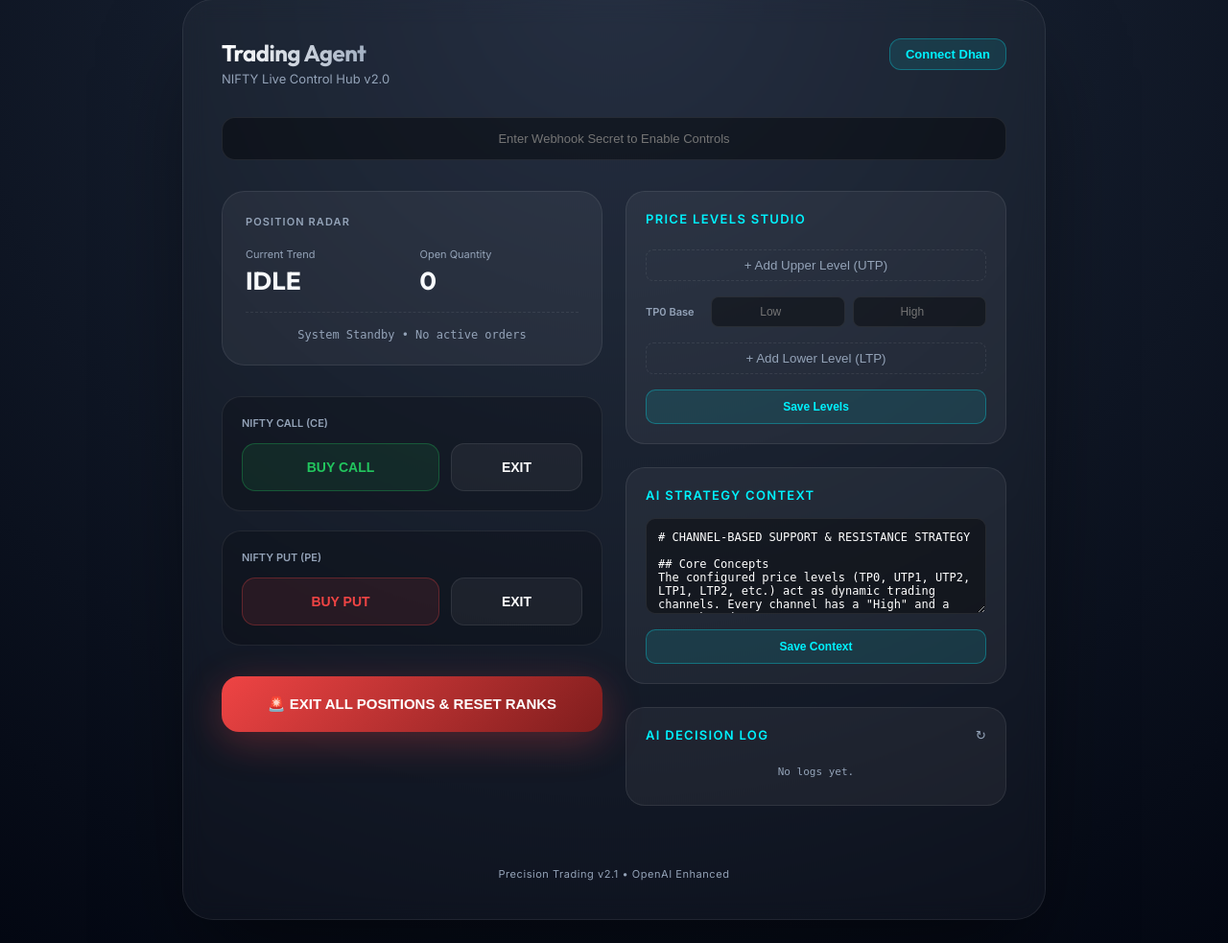
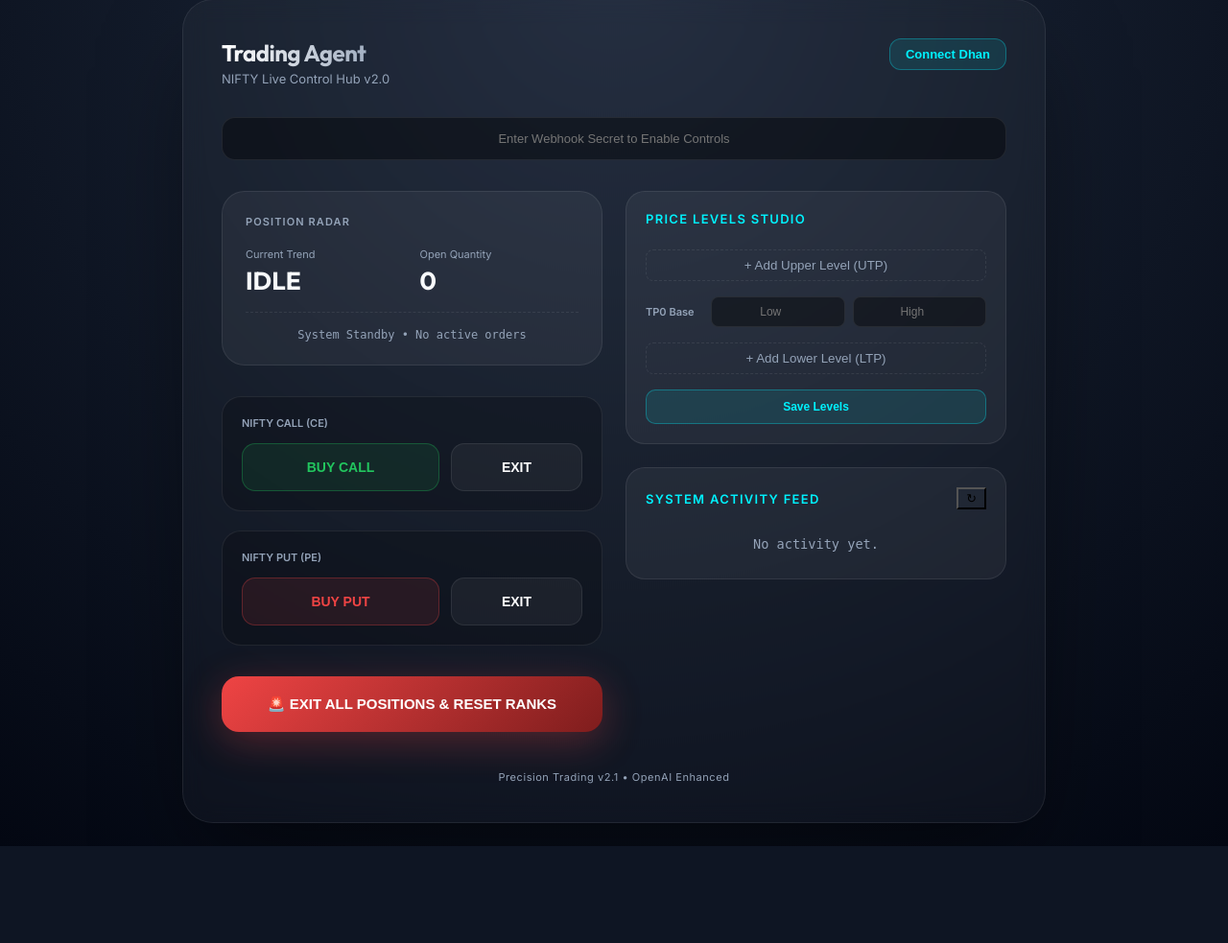
Before and after one commit to Sreekanth1995/TradingAgent, a Flask app: page / in a window 1280 px wide. Shown: the part 25-1008 px from the top of the page at 96% size. After the commit the page ends 907 px from the top, so only its background shows below. Run offline with Flask 3, Linux system fonts and the light colour scheme.

Commit message:
feat: Add System Activity Feed, fix live native open position strike logic, remove unused AI context UI

```diff
--- a/server.py
+++ b/server.py
@@ -6,6 +6,8 @@ from flask import Flask, request, jsonify, render_template
 from dotenv import load_dotenv
 from ranking_engine import RankingEngine
 from broker_dhan import DhanClient
+from collections import deque
+from datetime import datetime
 
 # Load Environment Variables
 load_dotenv()
@@ -20,6 +22,9 @@ logger = logging.getLogger(__name__)
 
 app = Flask(__name__)
 app.config["TEMPLATES_AUTO_RELOAD"] = True
+
+# Live Activity Feed using deque (Thread-safe memory buffer)
+activity_logs = deque(maxlen=50)
 
 # Initialize Components with graceful error handling
 broker = None
@@ -174,15 +179,21 @@ def webhook():
 
             # Apply Feeling API Logic
             if feeling == 'BUY' and transaction_type == 'S':
-                logger.info(f"Ignored 'S' signal for {underlying} on {timeframe}m due to state feeling '{feeling}'")
+                msg = f"Ignored 'S' signal for {underlying} on {timeframe}m due to state feeling '{feeling}'"
+                logger.info(msg)
+                activity_logs.appendleft(f"[{datetime.now().strftime('%H:%M:%S')}] 🛑 {msg}")
                 results.append({"action": "IGNORED_DUE_TO_FEELING", "reason": f"State feeling is {feeling}, ignored S signal"})
                 continue
             if feeling == 'SELL' and transaction_type == 'B':
-                logger.info(f"Ignored 'B' signal for {underlying} on {timeframe}m due to state feeling '{feeling}'")
+                msg = f"Ignored 'B' signal for {underlying} on {timeframe}m due to state feeling '{feeling}'"
+                logger.info(msg)
+                activity_logs.appendleft(f"[{datetime.now().strftime('%H:%M:%S')}] 🛑 {msg}")
                 results.append({"action": "IGNORED_DUE_TO_FEELING", "reason": f"State feeling is {feeling}, ignored B signal"})
                 continue
 
-            logger.info(f"Received Signal: {transaction_type} for {underlying} on {timeframe}m timeframe")
+            msg = f"Received Signal: {transaction_type} for {underlying} on {timeframe}m timeframe"
+            logger.info(msg)
+            activity_logs.appendleft(f"[{datetime.now().strftime('%H:%M:%S')}] 📡 {msg}")
 
             # 3. Process with Ranking Engine (Index-Based)
             mode = leg.get('mode', data.get('mode', 'regular')).lower()
@@ -253,7 +264,9 @@ def update_feeling():
                 state['feeling'] = feeling
                 engine._set_state(symbol, state)
                 updated.append({"symbol": symbol, "feeling": feeling})
-                logger.info(f"Updated Feeling State for {symbol}: {feeling}")
+                msg = f"Updated Feeling State for {symbol}: {feeling}"
+                logger.info(msg)
+                activity_logs.appendleft(f"[{datetime.now().strftime('%H:%M:%S')}] 🧠 {msg}")
 
         return jsonify({"status": "success", "updated": updated}), 200
     except Exception as e:
@@ -355,6 +368,19 @@ def toggle_side():
     except Exception as e:
         logger.error(f"Toggle Side Error: {e}")
         return jsonify({"status": "error", "message": str(e)}), 500
+
+@app.route('/activity-logs', methods=['POST', 'GET'])
+def get_activity_logs():
+    """
+    Returns the most recent system activity logs (signals received, orders placed, feelings updated).
+    """
+    data = request.get_json(force=True, silent=True) or {}
+    # We still allow fetching logs safely if secrets match, or skip if internal dashboard UI does it passively.
+    # We will enforce secret check to match the existing UI logic.
+    if data and data.get('secret') and data.get('secret') != SECRET:
+        return jsonify({"status": "error", "message": "Unauthorized"}), 401
+
+    return jsonify({"status": "success", "logs": list(activity_logs)}), 200
 
 @app.route('/ui-signal', methods=['POST'])
 def ui_signal():
--- a/templates/index.html
+++ b/templates/index.html
@@ -497,26 +497,6 @@
             color: #000;
         }
 
-        /* AI CONTEXT */
-        .context-area {
-            width: 100%;
-            height: 100px;
-            background: rgba(0, 0, 0, 0.4);
-            border: 1px solid var(--glass-border);
-            border-radius: 10px;
-            padding: 12px;
-            color: #fff;
-            font-size: 12px;
-            font-family: monospace;
-            resize: vertical;
-            margin-bottom: 12px;
-        }
-
-        .context-area:focus {
-            outline: none;
-            border-color: var(--accent);
-        }
-
         /* AI LOGS */
         .ai-log-list {
             max-height: 200px;
@@ -662,51 +642,15 @@
                     <button class="save-btn" onclick="saveLevels()">Save Levels</button>
                 </section>
 
-                <!-- AI STRATEGY CONTEXT -->
+                <!-- ACTIVITY FEED -->
                 <section class="side-card">
-                    <div class="side-card-title">AI Strategy Context</div>
-                    <textarea id="ai-context" class="context-area"
-                        placeholder="Enter system prompt / strategy context for OpenAI signal analysis..."># CHANNEL-BASED SUPPORT & RESISTANCE STRATEGY
-
-## Core Concepts
-The configured price levels (TP0, UTP1, UTP2, LTP1, LTP2, etc.) act as dynamic trading channels. Every channel has a "High" and a "Low" boundary.
-1. **Resistance Rule:** When the price is moving UP, the **Low** level of any channel acts as strict resistance.
-2. **Support Rule:** When the price is falling DOWN, the **High** side of any channel acts as strict support.
-
-## Strict Entry Conditions (Gatekeeping Rules)
-
-### For BULLISH Signals (BUY / CALL Positions)
-The model must ONLY output ALLOW if the current spot price satisfies the following support/breakout condition:
-- The price is **NEAR AND ABOVE** the **High** level of an identified channel (e.g., TP0 High, UTP1 High, UTP2 High, LTP1 High, LTP2 High).
-- *Rationale: The High level is acting as a newly established support base, or the price has cleanly broken out above it.*
-- If a BUY signal is generated while the price is struggling right at or below a channel's **Low** (Resistance), the signal MUST be REJECTED.
-
-### For BEARISH Signals (SELL / PUT Positions)
-The model must ONLY output ALLOW if the current spot price satisfies the following resistance/breakdown condition:
-- The price is **NEAR AND BELOW** the **Low** level of an identified channel (e.g., TP0 Low, UTP1 Low, UTP2 Low, LTP1 Low, LTP2 Low).
-- *Rationale: The Low level is acting as overhead resistance, or the price is breaking down below it.*
-- If a SELL signal is generated while the price is resting right at or above a channel's **High** (Support), the signal MUST be REJECTED.
-
-## AI Evaluation Checklist
-When evaluating the incoming webhook payload, follow these steps strictly:
-1. Identify if the signal is BULLISH (CALL) or BEARISH (PUT).
-2. Look at the Spot Price provided in the signal.
-3. Compare the Spot Price to the closest channel's High and Low levels provided in the Price Levels section.
-4. Check if the Spot Price confirms the logic (e.g., For a CALL, is the price >= Channel High? For a PUT, is the price <= Channel Low?).
-5. Output ALLOW only if the exact criteria are met. Otherwise, output REJECT.</textarea>
-                    <button class="save-btn" onclick="saveContext()">Save Context</button>
-                </section>
-
-                <!-- AI DECISION LOG -->
-                <section class="side-card">
-                    <div class="side-card-title">
-                        AI Decision Log
-                        <button style="background:none;border:none;color:var(--text-secondary);cursor:pointer;"
+                    <div class="side-card-title form-group" style="margin-bottom: 12px; border-bottom: 1px solid var(--border-color); padding-bottom: 8px;">
+                        System Activity Feed
+                        <button class="settings-btn" style="padding: 2px 8px; font-size: 0.8rem; background: var(--border-color);"
                             onclick="refreshAILogs()">↻</button>
                     </div>
-                    <div id="ai-logs" class="ai-log-list">
-                        <div class="ai-log-item" style="color: var(--text-secondary); text-align: center;">No logs yet.
-                        </div>
+                    <div id="ai-logs" class="ai-log-list" style="font-family: monospace; font-size: 0.85rem;">
+                        <div class="ai-log-item" style="color: var(--text-secondary); text-align: center;">No activity yet.</div>
                     </div>
                 </section>
             </div>
@@ -727,7 +671,6 @@ When evaluating the incoming webhook payload, follow these steps strictly:
                 document.getElementById('secret').value = savedSecret;
                 refreshState();
                 loadLevels();
-                loadContext();
                 refreshAILogs();
             }
             setInterval(refreshState, 5000);
@@ -943,62 +886,32 @@ When evaluating the incoming webhook payload, follow these steps strictly:
                 else notify(data.message, 'error');
             } catch (err) { notify('Failed to save levels', 'error'); }
         }
-
-        async function loadContext() {
-            const secret = document.getElementById('secret').value.trim();
-            if (!secret) return;
-            try {
-                const res = await fetch('/get-context', {
-                    method: 'POST', headers: { 'Content-Type': 'application/json' },
-                    body: JSON.stringify({ secret })
-                });
-                const data = await res.json();
-                if (data.status === 'success') document.getElementById('ai-context').value = data.context || '';
-            } catch (err) { }
-        }
-
-        async function saveContext() {
-            const secret = document.getElementById('secret').value.trim();
-            if (!secret) return notify('Secret required', 'error');
-            const context = document.getElementById('ai-context').value;
-            try {
-                const res = await fetch('/set-context', {
-                    method: 'POST', headers: { 'Content-Type': 'application/json' },
-                    body: JSON.stringify({ secret, context })
-                });
-                const data = await res.json();
-                if (data.status === 'success') notify('Context Saved Successfully', 'success');
-                else notify(data.message, 'error');
-            } catch (err) { notify('Failed to save context', 'error'); }
-        }
-
         async function refreshAILogs() {
             const secret = document.getElementById('secret').value.trim();
             if (!secret) return;
             try {
-                const res = await fetch('/get-ai-logs', {
-                    method: 'POST', headers: { 'Content-Type': 'application/json' },
+                const res = await fetch('/activity-logs', {
+                    method: 'POST',
+                    headers: {'Content-Type': 'application/json'},
                     body: JSON.stringify({ secret })
                 });
                 const data = await res.json();
-                if (data.status === 'success' && data.logs) {
-                    const list = document.getElementById('ai-logs');
-                    if (data.logs.length === 0) {
-                        list.innerHTML = `<div class="ai-log-item" style="color: var(--text-secondary); text-align: center;">No logs yet.</div>`;
-                        return;
-                    }
-                    // Reverse to show newest first
-                    list.innerHTML = data.logs.reverse().map(log => `
-                        <div class="ai-log-item">
-                            <div style="display:flex; justify-content:space-between;">
-                                <strong>${log.underlying} - ${log.direction}</strong>
-                                <span class="${['HOLD', 'REJECT', 'EXTERNAL'].includes(log.action) ? 'log-reject' : 'log-allow'}">${log.action} (${log.confidence}%)</span>
-                            </div>
-                            <div class="log-reason">${log.reason}</div>
-                        </div>
-                    `).join('');
+
+                const container = document.getElementById('ai-logs');
+                if (data.status === 'success' && data.logs && data.logs.length > 0) {
+                    container.innerHTML = '';
+                    data.logs.forEach(log => {
+                        const div = document.createElement('div');
+                        div.className = 'ai-log-item';
+                        if(log.includes('🛑')) div.style.color = 'var(--danger)';
+                        else if(log.includes('✅')) div.style.color = 'var(--success)';
+                        else if(log.includes('❌')) div.style.color = 'var(--danger)';
+                        else if(log.includes('🧠')) div.style.color = 'var(--accent)';
+                        div.innerText = log;
+                        container.appendChild(div);
+                    });
                 }
-            } catch (err) { }
+            } catch (err) { console.error('Failed to parse activity logs', err); }
         }
 
 
```
Also changed, not shown: ranking_engine.py (+35 -6 lines).
